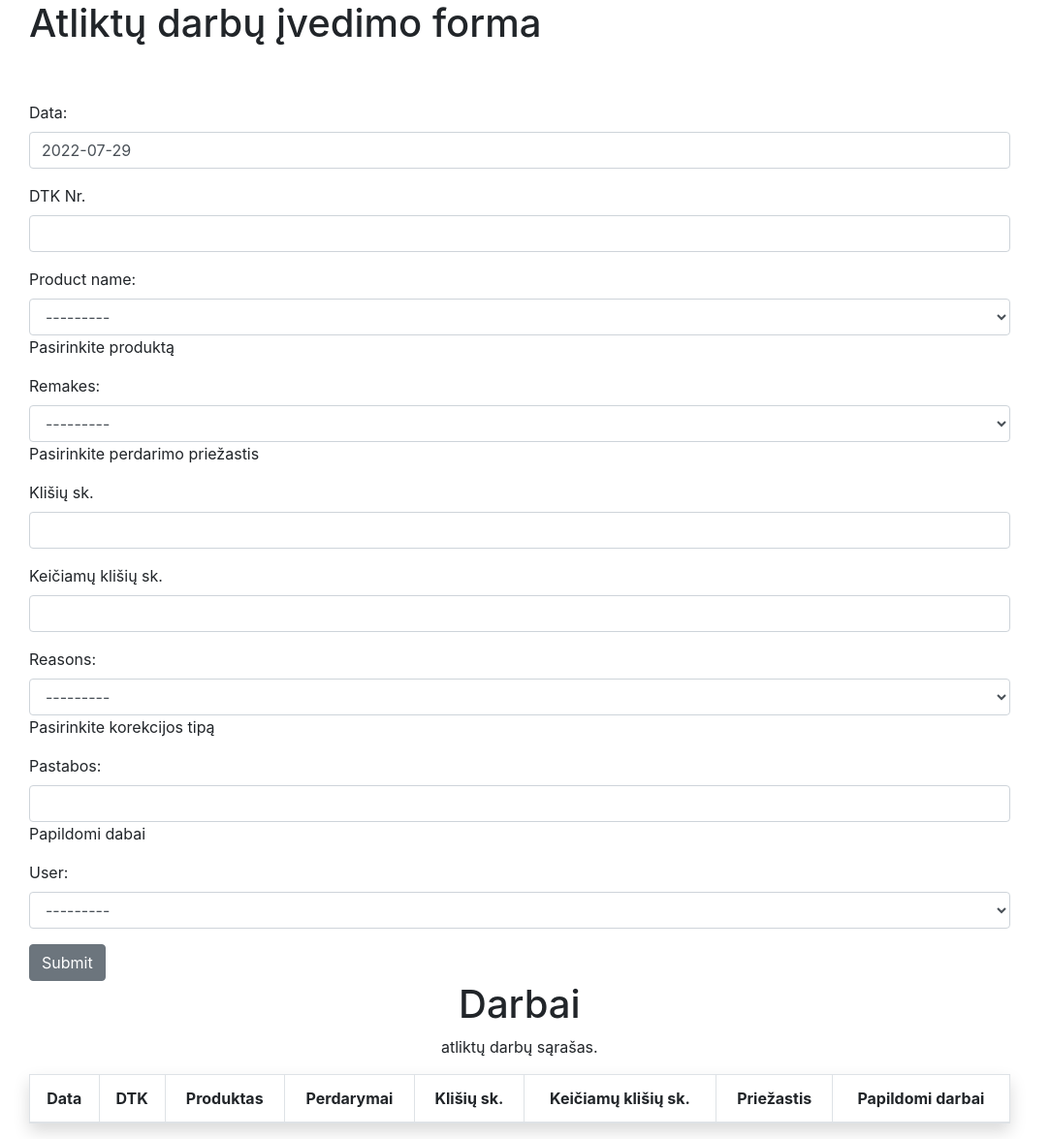
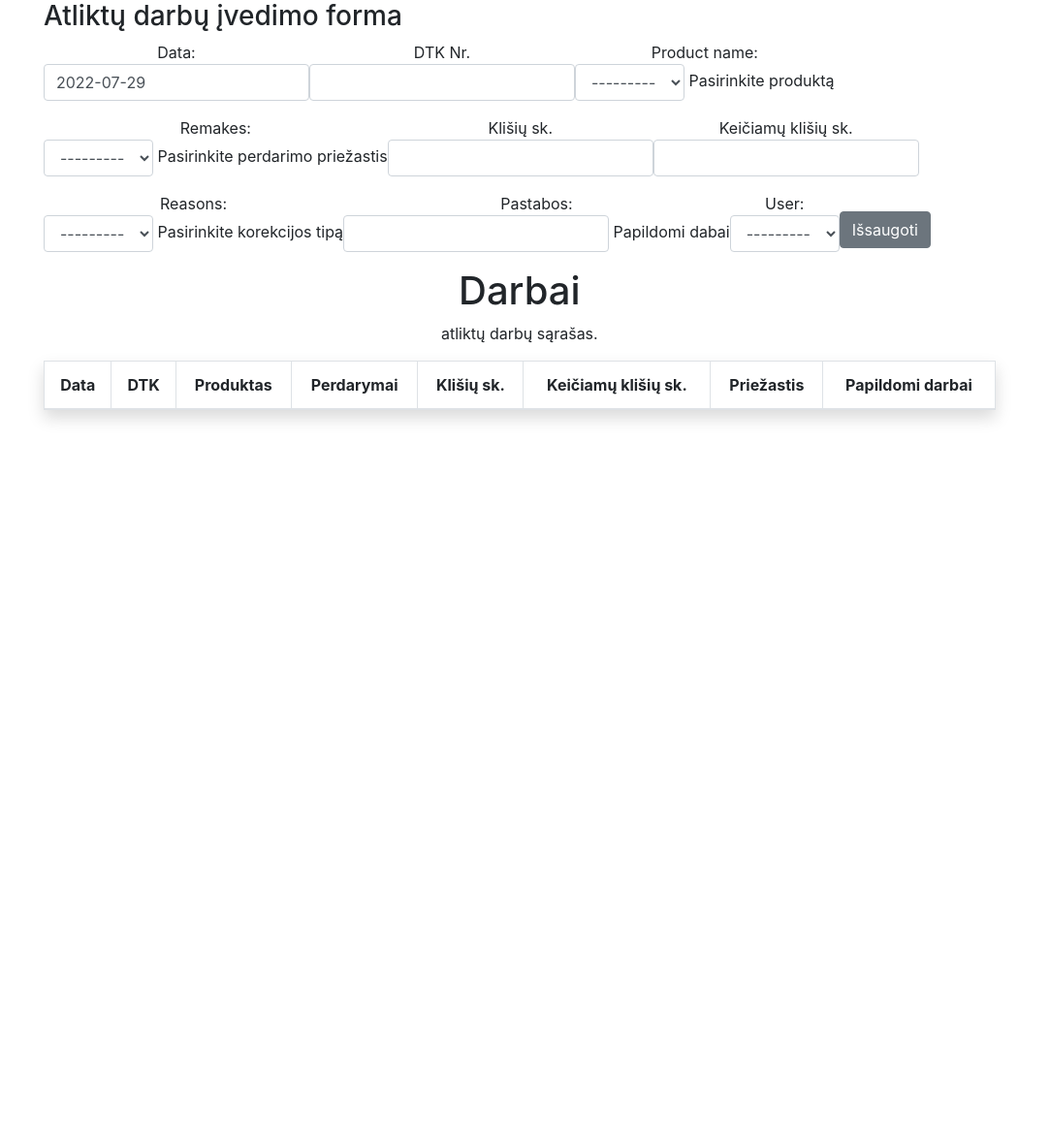
Before and after one commit to ArturasTK/Ataskaitos, a Django app: page /ataskaitos/report/ in a window 1280 px wide. Shown: the part 56-1231 px from the top of the page at 97% size, without its empty margins (0-1083 px from the left). After the commit the page ends 491 px from the top, so only its background shows below. Run offline with Django 4.2, Linux system fonts and the light colour scheme; a user stored in the database is signed in; data comes from the database, SQL or seed files in the repository; data that the repository does not hold is empty; some libraries are stand-ins or nearby versions.

Commit message:
bandau padaryti formą vienoje eilėje

```diff
--- a/ataskaitos/templates/report.html
+++ b/ataskaitos/templates/report.html
@@ -2,22 +2,20 @@
 
 {% block content %}
 
+<div class="container">
     <div>
-    <h1>Atliktų darbų įvedimo forma</h1>
-    <br/><br/>
-    <form action="" method=POST>
+        <h3>Atliktų darbų įvedimo forma</h3>
+        <form class="form-inline" action="" method=POST>
             {% csrf_token %}
 
             {{ form.as_p }}
-        <input type = "submit" value = "Submit" class = "btn btn-secondary">
-
+            <input type = "submit" value = "Išsaugoti" class = "btn btn-secondary">
         </form>
     </div>
-<div class="container text-center">
+    <div class="text-center">
         <h1>Darbai</h1>
       <p>atliktų darbų sąrašas.</p>
     </div>
-
     <div>
         <table class="table text-center table-striped table-bordered table-hover shadow">
         <thead>
@@ -49,7 +47,7 @@
         </table>
     </div>
 
-    <div class="container puslapiai">
+    <div class="puslapiai">
         <nav aria-label="...">
             {% if report.has_other_pages %}
                 <ul class="pagination pagination-sm justify-content-end">
@@ -68,4 +66,5 @@
             {% endif %}
         </nav>
     </div>
+</div>
 {% endblock %}
```
Lines whose indentation alone changed are shown as unchanged.
